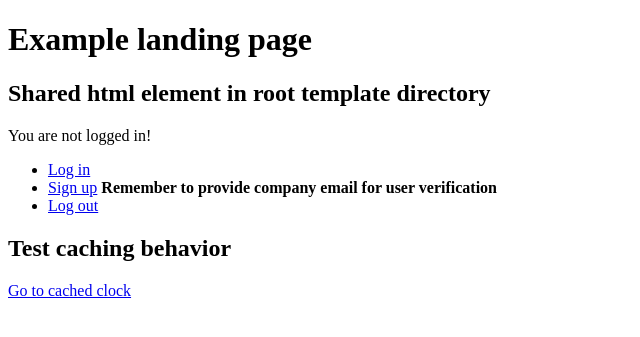
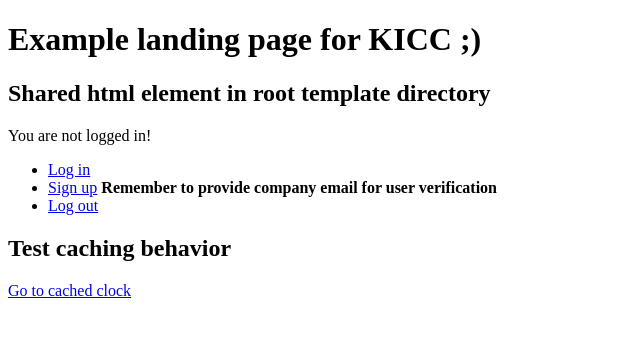
Before and after one commit to mateusz-lisowski/django-app-stencil, a Django app: page / in a window 1280 px wide. Shown: the top 337 px of the page, without its empty margins (0-640 px from the left). Run offline with Django 5.2, Linux system fonts and the light colour scheme.

Commit message:
Example change

```diff
--- a/src/landing/templates/landing/landing.html
+++ b/src/landing/templates/landing/landing.html
@@ -5,7 +5,7 @@ Landing
 {% endblock title %}
 
 {% block content %}
-    <h1>Example landing page</h1>
+    <h1>Example landing page for KICC ;)</h1>
     {% include 'shared.html' %}
     {% if request.user.is_authenticated %}
         <span>Logged as: {{ request.user.username }} - {{ request.user.email}}</span>
```
